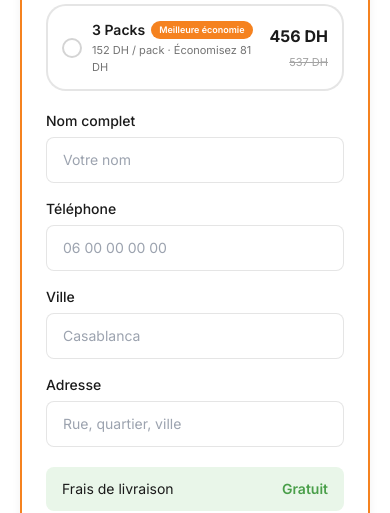
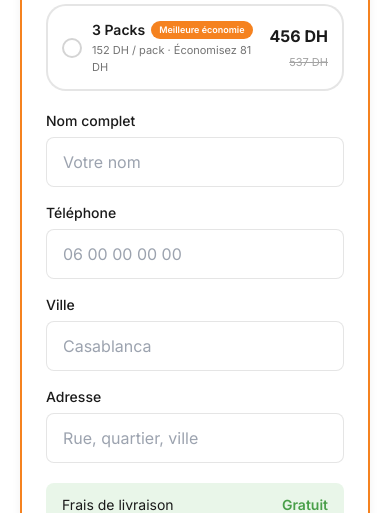
Before and after one commit to bkettani1994-rgb/Bayti-Pack, a Next.js app: page /fr/packs/cuisine-essentielle in a window 390 px wide. Shown: the part 1320-1833 px from the top of the page. Built offline with nearby package versions, Linux system fonts and the light colour scheme.

Commit message:
Fix iOS auto-zoom on form inputs
Safari on iPhone zooms the page in when a focused input's font-size
is under 16px. The order and contact form inputs were text-sm (14px),
triggering the zoom on every tap; bumped to text-base (16px), the
standard fix, to stop it.

```diff
--- a/components/contact/ContactForm.tsx
+++ b/components/contact/ContactForm.tsx
@@ -44,15 +44,15 @@ export default function ContactForm({ dict }: { dict: Dictionary }) {
     <form onSubmit={handleSubmit} className="space-y-4 rounded-xl2 border border-black/5 bg-white p-6 shadow-soft sm:p-8">
       <div>
         <label htmlFor="name" className="mb-1.5 block text-sm font-medium text-ink">{f.nameLabel}</label>
-        <input id="name" name="name" required className="w-full rounded-lg border border-black/10 px-4 py-3 text-sm outline-none focus:border-brand focus:ring-2 focus:ring-brand/20" />
+        <input id="name" name="name" required className="w-full rounded-lg border border-black/10 px-4 py-3 text-base outline-none focus:border-brand focus:ring-2 focus:ring-brand/20" />
       </div>
       <div>
         <label htmlFor="email" className="mb-1.5 block text-sm font-medium text-ink">{f.emailLabel}</label>
-        <input id="email" name="email" type="email" required className="w-full rounded-lg border border-black/10 px-4 py-3 text-sm outline-none focus:border-brand focus:ring-2 focus:ring-brand/20" />
+        <input id="email" name="email" type="email" required className="w-full rounded-lg border border-black/10 px-4 py-3 text-base outline-none focus:border-brand focus:ring-2 focus:ring-brand/20" />
       </div>
       <div>
         <label htmlFor="message" className="mb-1.5 block text-sm font-medium text-ink">{f.messageLabel}</label>
-        <textarea id="message" name="message" rows={5} required className="w-full rounded-lg border border-black/10 px-4 py-3 text-sm outline-none focus:border-brand focus:ring-2 focus:ring-brand/20" />
+        <textarea id="message" name="message" rows={5} required className="w-full rounded-lg border border-black/10 px-4 py-3 text-base outline-none focus:border-brand focus:ring-2 focus:ring-brand/20" />
       </div>
 
       {status === "error" && <p className="text-sm text-red-600">{f.error}</p>}
--- a/components/product/OrderForm.tsx
+++ b/components/product/OrderForm.tsx
@@ -86,22 +86,22 @@ export default function OrderForm({
       <div className="grid gap-4 sm:grid-cols-2">
         <div className="sm:col-span-2">
           <label htmlFor="name" className="mb-1.5 block text-sm font-medium text-ink">{f.nameLabel}</label>
-          <input id="name" name="name" required placeholder={f.namePlaceholder} className="w-full rounded-lg border border-black/10 px-4 py-3 text-sm outline-none focus:border-brand focus:ring-2 focus:ring-brand/20" />
+          <input id="name" name="name" required placeholder={f.namePlaceholder} className="w-full rounded-lg border border-black/10 px-4 py-3 text-base outline-none focus:border-brand focus:ring-2 focus:ring-brand/20" />
         </div>
 
         <div>
           <label htmlFor="phone" className="mb-1.5 block text-sm font-medium text-ink">{f.phoneLabel}</label>
-          <input id="phone" name="phone" type="tel" required placeholder={f.phonePlaceholder} className="w-full rounded-lg border border-black/10 px-4 py-3 text-sm outline-none focus:border-brand focus:ring-2 focus:ring-brand/20" />
+          <input id="phone" name="phone" type="tel" required placeholder={f.phonePlaceholder} className="w-full rounded-lg border border-black/10 px-4 py-3 text-base outline-none focus:border-brand focus:ring-2 focus:ring-brand/20" />
         </div>
 
         <div>
           <label htmlFor="city" className="mb-1.5 block text-sm font-medium text-ink">{f.cityLabel}</label>
-          <input id="city" name="city" required placeholder={f.cityPlaceholder} className="w-full rounded-lg border border-black/10 px-4 py-3 text-sm outline-none focus:border-brand focus:ring-2 focus:ring-brand/20" />
+          <input id="city" name="city" required placeholder={f.cityPlaceholder} className="w-full rounded-lg border border-black/10 px-4 py-3 text-base outline-none focus:border-brand focus:ring-2 focus:ring-brand/20" />
         </div>
 
         <div className="sm:col-span-2">
           <label htmlFor="address" className="mb-1.5 block text-sm font-medium text-ink">{f.addressLabel}</label>
-          <input id="address" name="address" required placeholder={f.addressPlaceholder} className="w-full rounded-lg border border-black/10 px-4 py-3 text-sm outline-none focus:border-brand focus:ring-2 focus:ring-brand/20" />
+          <input id="address" name="address" required placeholder={f.addressPlaceholder} className="w-full rounded-lg border border-black/10 px-4 py-3 text-base outline-none focus:border-brand focus:ring-2 focus:ring-brand/20" />
         </div>
       </div>
 
```
